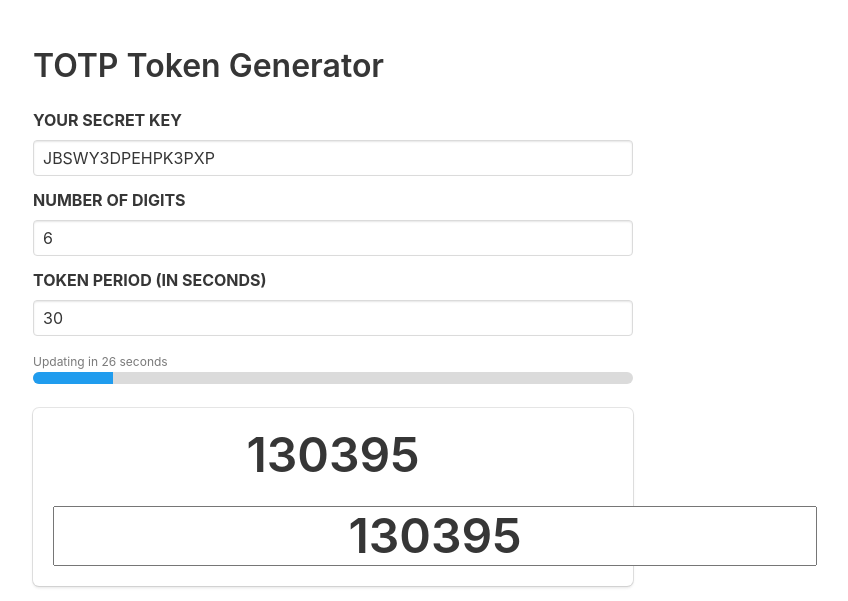
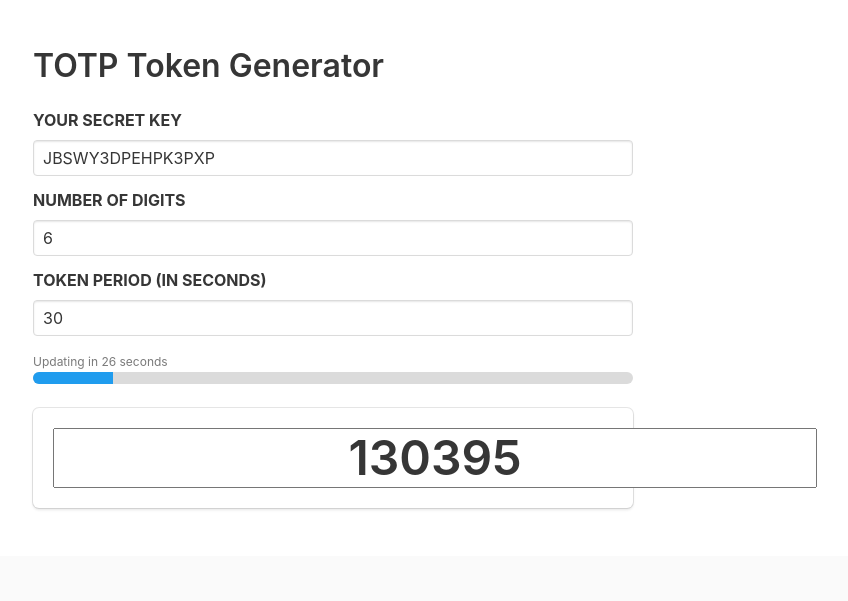
Before and after one commit to technolefty/totp, a plain HTML site: page public/index.html in a window 1280 px wide. Shown: the top 601 px of the page, without its empty margins (307-1155 px from the left). Drawn offline with Linux system fonts and the light colour scheme.

Commit message:
remove extra display

```diff
--- a/public/index.html
+++ b/public/index.html
@@ -49,7 +49,6 @@
       </div>
 
       <div class="box">
-        <p class="title is-size-1 has-text-centered">{{ token }}</p>
         <input type="text" v-model="token" class="title is-size-1 has-text-centered">
       </div>
 
```
